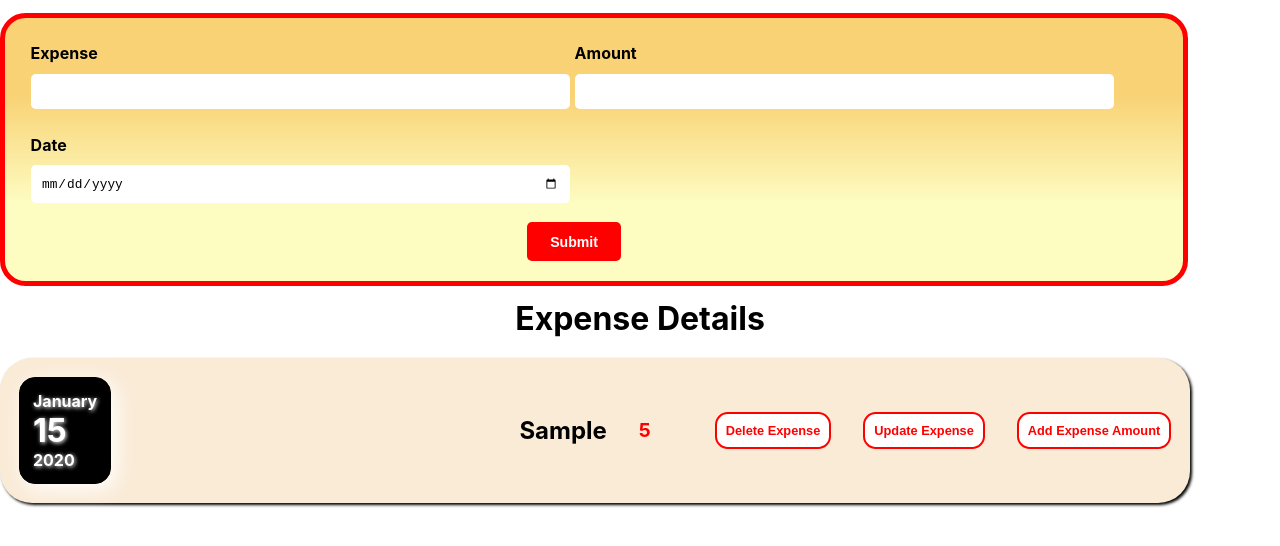
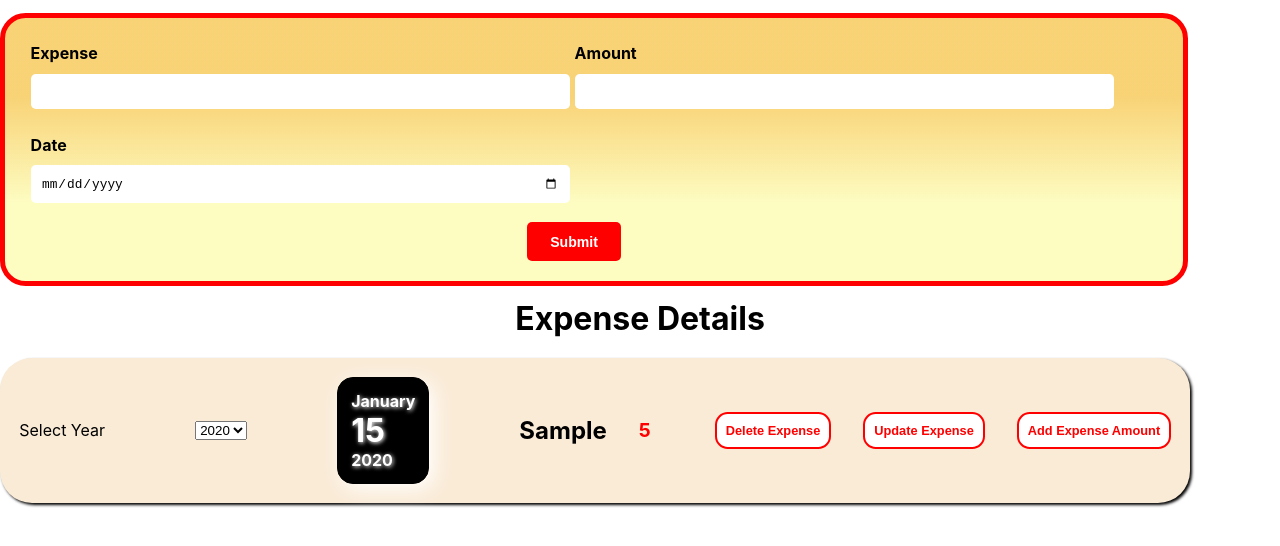
Before and after one commit to sumit6767/Expense-tracker, a React (Create React App) app: page / in a window 1280 px wide. Both pictures are taken after typing "Sample", "5", "2020-01-15" into the empty fields and a click on the button "Submit". Shown: the top 546 px of the page. Built offline with nearby package versions, Linux system fonts and the light colour scheme.

Commit message:
controlled component made by child component which pass state value and state updating function as a props to child controlled component for custom component two way binding

```diff
--- /dev/null
+++ b/src/components/expenses/ExpenseFilter.js
@@ -0,0 +1,17 @@
+import React from "react";
+
+export default function ExpenseFilter(props){
+    const selection = (e)=>{
+        props.selectionHandler(e.target.value)
+    }
+    return(
+        <>
+            <label htmlFor="select">Select Year</label>
+            <select name="" value = {props.selectedYear} onChange={selection} id="select">
+                <option value="2020">2020</option>
+                <option value="2021">2021</option>
+                <option value="2022">2022</option>
+            </select>
+        </>
+    )
+}
--- a/src/components/expenses/ExpenseItem.js
+++ b/src/components/expenses/ExpenseItem.js
@@ -2,10 +2,19 @@ import './expense.css'
 import ExpenseDate from './ExpenseDate'
 import ExpenseDetails from './ExpenseDetails'
 import Card from '../UI/Card'
+import ExpenseFilter from './ExpenseFilter'
+import React,{useState} from 'react'
 
 export default function ExpenseItem(props){
+
+    const [selectedYear,setSelectedYear] = useState('2020')
+    function selectionfilterHandler(year){
+        console.log(year)
+        setSelectedYear(year)
+    }
     return(
         <Card className="expense_description" id={props.id}>
+            <ExpenseFilter selectedYear={selectedYear} selectionHandler={selectionfilterHandler}/>
             <ExpenseDate date={props.date}/>
             <ExpenseDetails amount={props.amount} LocationOfExpenditure={props.LocationOfExpenditure} expenseDetail = {props.expenseDetail}></ExpenseDetails>
         </Card>
```
